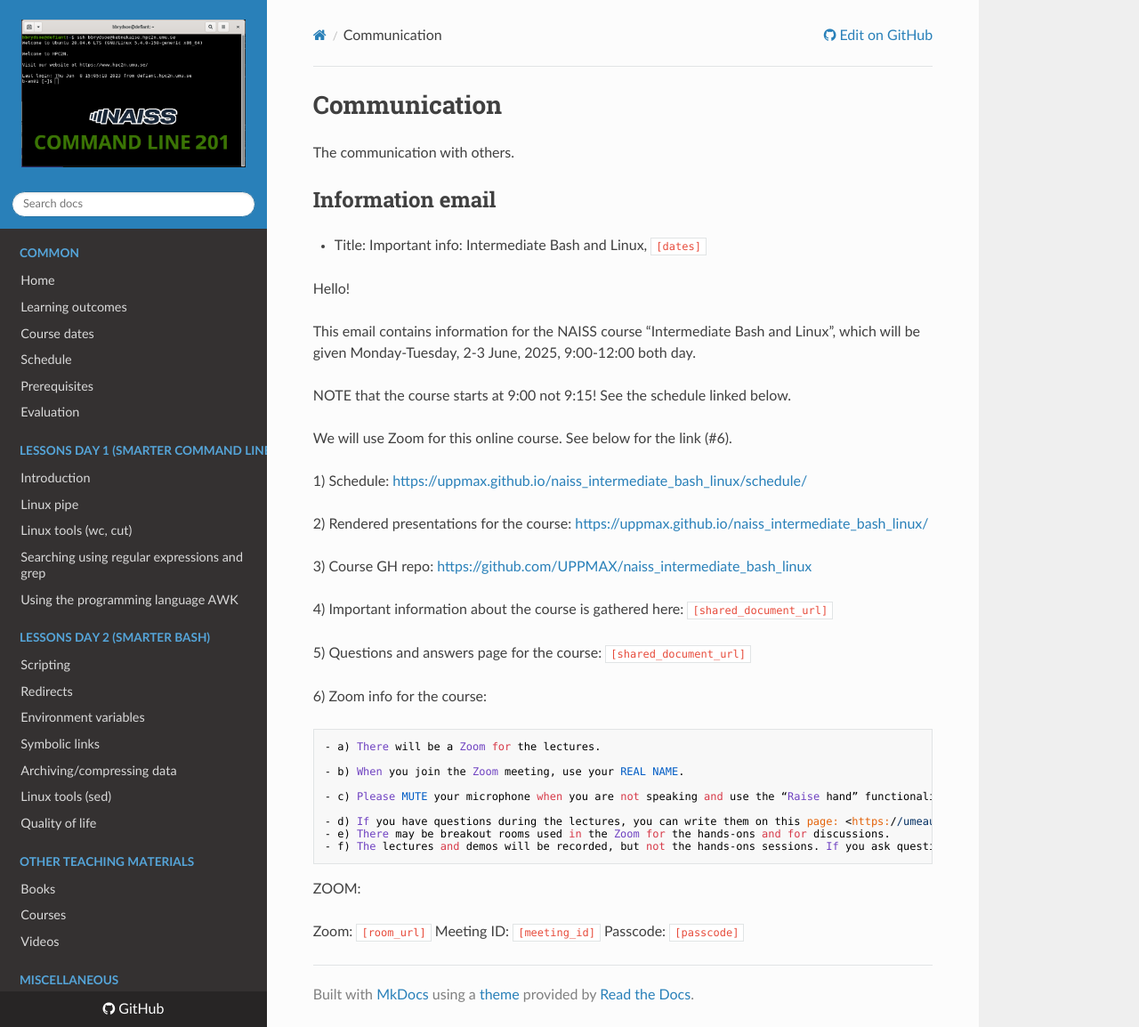
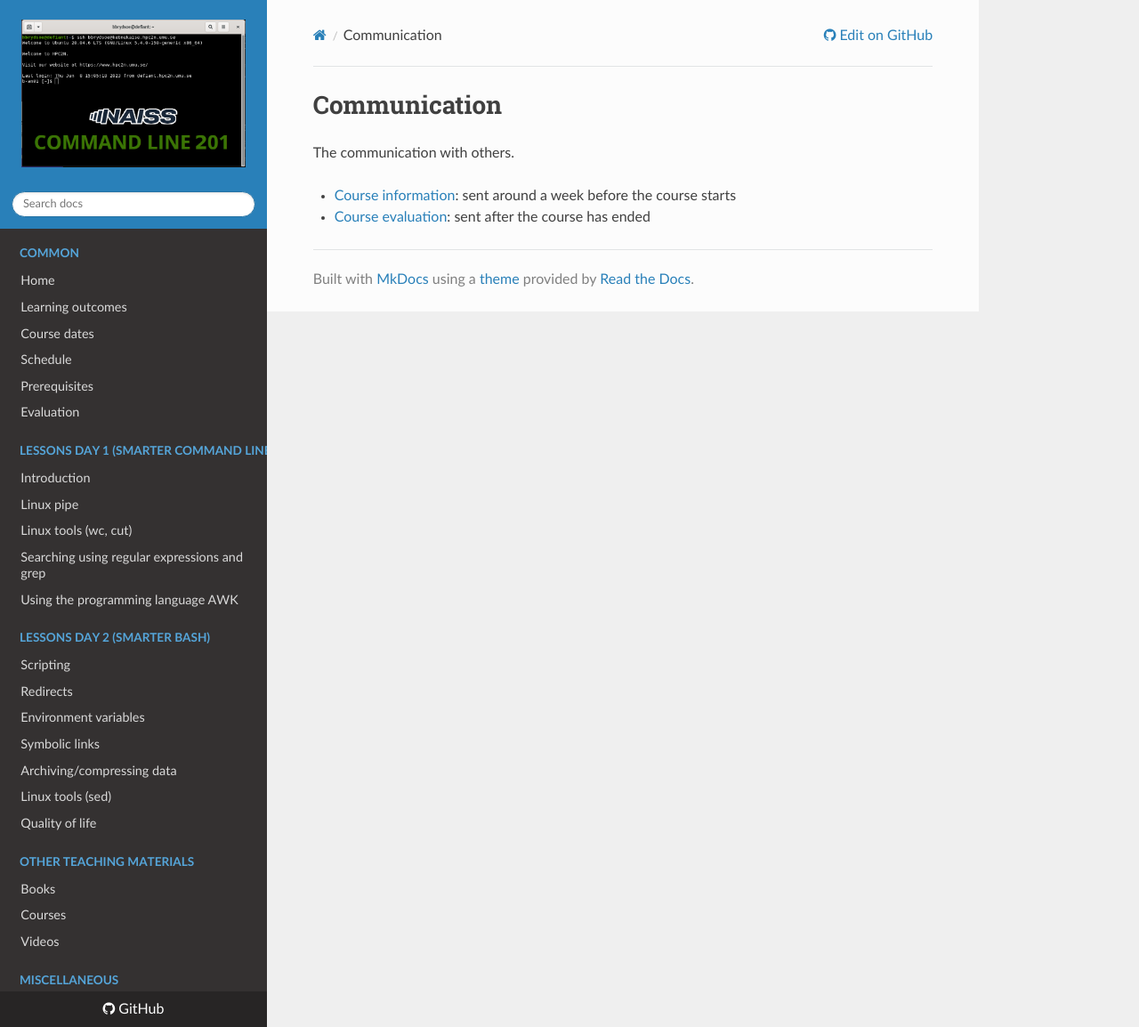
Before and after one commit to UPPMAX/linux-command-line-201, an MkDocs documentation site: the page built from docs/communication/README.md, in a window 1280 px wide and 1154 px high. Shown: the whole window at 89% size. Built offline with MkDocs 1.6.1, drawn with Linux system fonts in a browser that asks for light colours; nearby versions of some CDN libraries.

Commit message:
Add evaluation email

```diff
--- a/docs/communication/README.md
+++ b/docs/communication/README.md
@@ -2,46 +2,7 @@
 
 The communication with others.
 
-## Information email
-
-- Title: Important info: Intermediate Bash and Linux, `[dates]`
-
-<!-- markdownlint-disable MD013 --><!-- Do not split up lines, so that copypasting to an email preserves paragraphs. This will break 80 characters per line -->
-
-Hello!
-
-This email contains information for the NAISS course “Intermediate Bash and Linux”, which will be given Monday-Tuesday, 2-3 June, 2025, 9:00-12:00 both day.
-
-NOTE that the course starts at 9:00 not 9:15! See the schedule linked below.
-
-We will use Zoom for this online course. See below for the link (#6).
-
-1) Schedule: <https://uppmax.github.io/naiss_intermediate_bash_linux/schedule/>
-
-2) Rendered presentations for the course: <https://uppmax.github.io/naiss_intermediate_bash_linux/>
-
-3) Course GH repo: <https://github.com/UPPMAX/naiss_intermediate_bash_linux>
-
-4) Important information about the course is gathered here: `[shared_document_url]`
-
-5) Questions and answers page for the course: `[shared_document_url]`
-
-6) Zoom info for the course:
-
-    - a) There will be a Zoom for the lectures.
-
-    - b) When you join the Zoom meeting, use your REAL NAME.
-
-    - c) Please MUTE your microphone when you are not speaking and use the “Raise hand” functionality under the “Participants” window during the lecture. Please do not clutter the Zoom chat. Behave politely!
-
-    - d) If you have questions during the lectures, you can write them on this page: <https://umeauniversity.sharepoint.com/:w:/s/HPC2N630/EU_ESLxmgMVPiNfwmoTF9LABFPGAgPtCkNs2GaTUKlbSlA>
-    - e) There may be breakout rooms used in the Zoom for the hands-ons and for discussions.
-    - f) The lectures and demos will be recorded, but not the hands-ons sessions. If you ask questions during the lectures, you may thus be recorded. If you do not wish to be recorded, then please keep your microphone muted and your camera off and write your questions in the Q/A document.
-
-ZOOM:
-
-Zoom: `[room_url]`
-Meeting ID: `[meeting_id]`
-Passcode: `[passcode]`
-
-<!-- markdownlint-enable MD013 -->
+- [Course information](course_information.md): sent around
+  a week before the course starts
+- [Course evaluation](course_evaluation.md): sent after
+  the course has ended
```
Also changed, not shown: docs/communication/course_evaluation.md (added, +37 -0 lines), docs/communication/course_info.md (added, +43 -0 lines).
